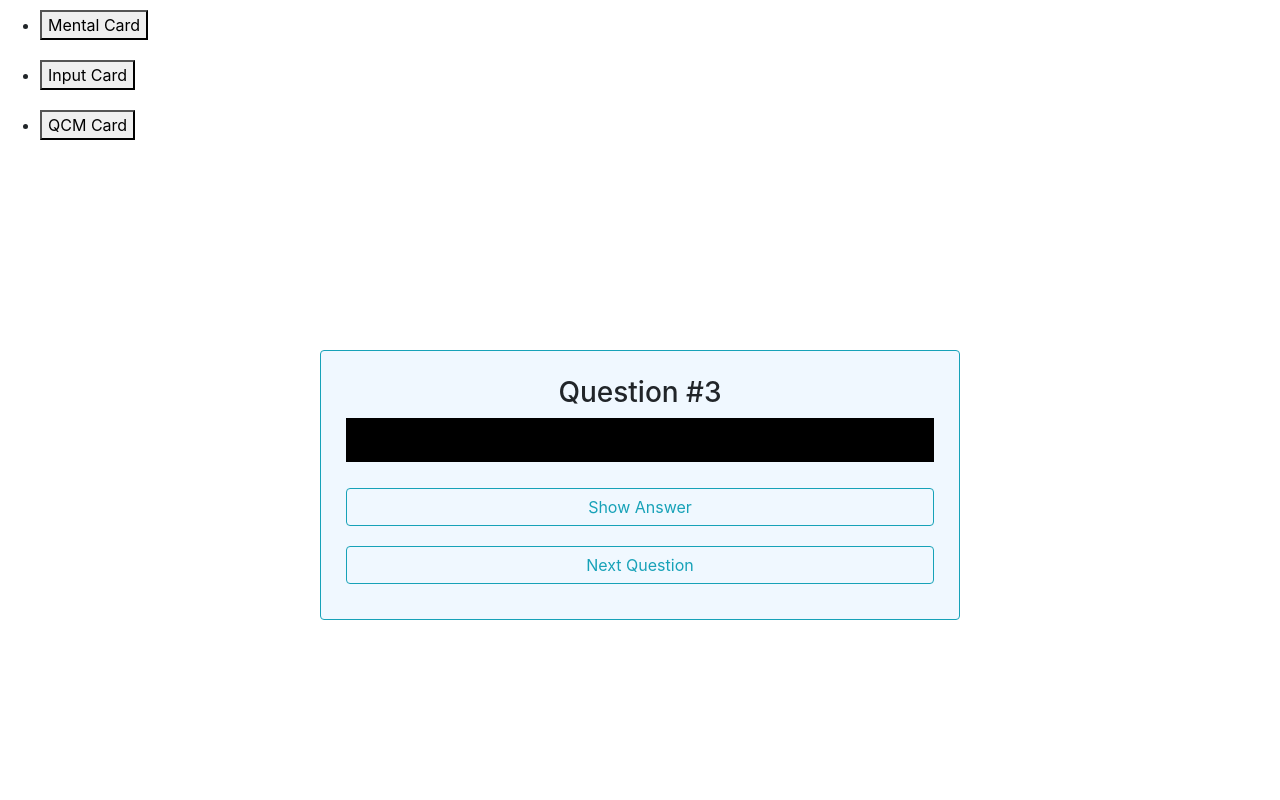
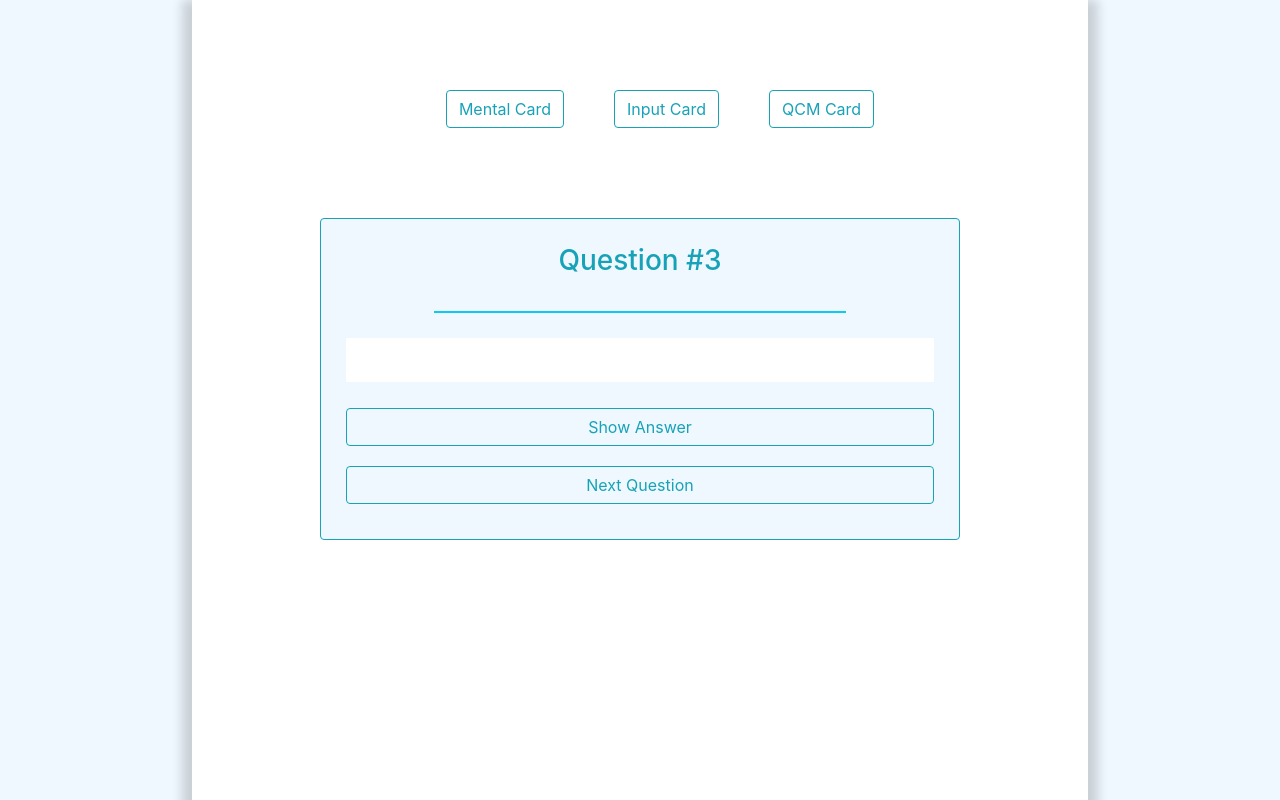
Before and after one commit to AnthonyBlaszyk/FlashCard-React, a React (Create React App) app: page / in a window 1280 px wide. Shown: the top 800 px of the page. Built offline with nearby package versions, Linux system fonts and the light colour scheme.

Commit message:
Add a bit of css

```diff
--- a/src/App.tsx
+++ b/src/App.tsx
@@ -23,12 +23,15 @@ function App() {
   ];
 
   return (
-    <div>
+    <div className="mainContainer">
       <ul>
         {cardArray.map((element) => {
           return (
             <li>
-              <button onClick={() => setCard(element.value)}>
+              <button
+                className="btn btn-outline-info"
+                onClick={() => setCard(element.value)}
+              >
                 {element.name}
               </button>
             </li>
--- a/src/components/getInput.tsx
+++ b/src/components/getInput.tsx
@@ -12,9 +12,6 @@ export const GetInput = (props: propsType): JSX.Element => {
   return (
     <form>
       <div className="form-group">
-        <label htmlFor="exampleInputEmail1">
-          {props.data[props.questionNumber].question}
-        </label>
         <input
           onChange={(element) => props.setAnswer(element.target.value)}
           className="form-control"
@@ -33,14 +30,12 @@ export const VerifyInput = (props: propsType): JSX.Element => {
   ) {
     return (
       <div>
-        <h2>{props.data[props.questionNumber].question}</h2>
         <p>Correct!</p>
       </div>
     );
   } else {
     return (
       <div>
-        <h2>{props.data[props.questionNumber].question}</h2>
         <p>Wrong!</p>
       </div>
     );
--- a/src/components/getMentalCard.tsx
+++ b/src/components/getMentalCard.tsx
@@ -15,7 +15,6 @@ export const GetRandomQuestion = (props: typeProps) => {
 
   return (
     <>
-      <h3>{props.data.question}</h3>
       {showAnswer ? (
         <p className="showAnswer">{props.data.correctAnswer}</p>
       ) : (
--- a/src/components/inputCard.tsx
+++ b/src/components/inputCard.tsx
@@ -12,7 +12,10 @@ export const InputCard = (props: propsType): JSX.Element => {
   const [answer, setAnswer] = React.useState("");
 
   return (
-    <div className="card">
+    <div className="card container border border-info text-info">
+      <h3>{props.data[questionNumber].question}</h3>
+      <span className="separate"></span>
+
       {submitedAnswer ? (
         <VerifyInput
           data={props.data}
@@ -30,7 +33,7 @@ export const InputCard = (props: propsType): JSX.Element => {
       )}
 
       <button
-        className="btn btn-outline-info"
+        className="btn btn-outline-info "
         onClick={() => {
           if (submitedAnswer) {
             questionNumber < props.data.length - 1
--- a/src/components/mentalCard.tsx
+++ b/src/components/mentalCard.tsx
@@ -12,8 +12,10 @@ export const MentalCard = (props: propsType) => {
   );
 
   return (
-    <div>
-      <div className="card container border border-info">
+    <div className="card container border border-info text-info">
+      <h3>{props.data[randomNumber].question}</h3>
+      <span className="separate"></span>
+
       <GetRandomQuestion
         data={props.data[randomNumber]}
         randomNumber={randomNumber}
@@ -27,6 +29,5 @@ export const MentalCard = (props: propsType) => {
         Next Question
       </button>
     </div>
-    </div>
   );
 };
--- a/src/components/qcmCard.tsx
+++ b/src/components/qcmCard.tsx
@@ -39,8 +39,10 @@ export const QcmCard = (props: propsType): JSX.Element => {
   }, [props.data, questionNumber]);
 
   return (
-    <div className="card">
+    <div className="card container border border-info text-info">
       <h3>{props.data[questionNumber].question}</h3>
+      <span className="separate"></span>
+
       {submitedAnswer ? (
         <VerifyQcmCard
           data={props.data}
--- a/src/styles/style.css
+++ b/src/styles/style.css
@@ -1,18 +1,62 @@
+* {
+  font-family: -apple-system, BlinkMacSystemFont, "Segoe UI", Roboto, Oxygen,
+    Ubuntu, Cantarell, "Open Sans", "Helvetica Neue", sans-serif;
+  overflow: hidden;
+}
+
+body {
+  background-color: aliceblue;
+}
+
+.mainContainer {
+  padding-top: 10vh;
+  background-color: white;
+  width: 70vw;
+  height: 100vw;
+  margin: auto;
+  box-shadow: rgba(0, 0, 0, 0.164) 10px 0 10px,
+    rgba(0, 0, 0, 0.164) -10px 0 10px;
+}
+
+ul {
+  text-align: center;
+}
+
+ul li {
+  display: inline;
+  margin: 0 25px;
+}
+
+ul li button {
+  background-color: transparent;
+  border: none;
+}
+
 .card {
   width: 50vw;
   background-color: aliceblue;
   margin: auto;
-  margin-top: 25vh;
+  margin-top: 10vh;
   text-align: center;
   padding: 25px;
 }
 
+.separate {
+  display: block;
+  background-color: #0dcaf0;
+  margin: 25px auto;
+  width: 70%;
+  height: 2px;
+}
+
 button {
   margin: 10px 0;
+  background-color: white;
 }
+
 .hideAnswer {
-  background-color: black;
-  color: black;
+  background-color: white;
+  color: white;
   padding: 10px;
 }
 
```
Lines whose indentation alone changed are shown as unchanged.
